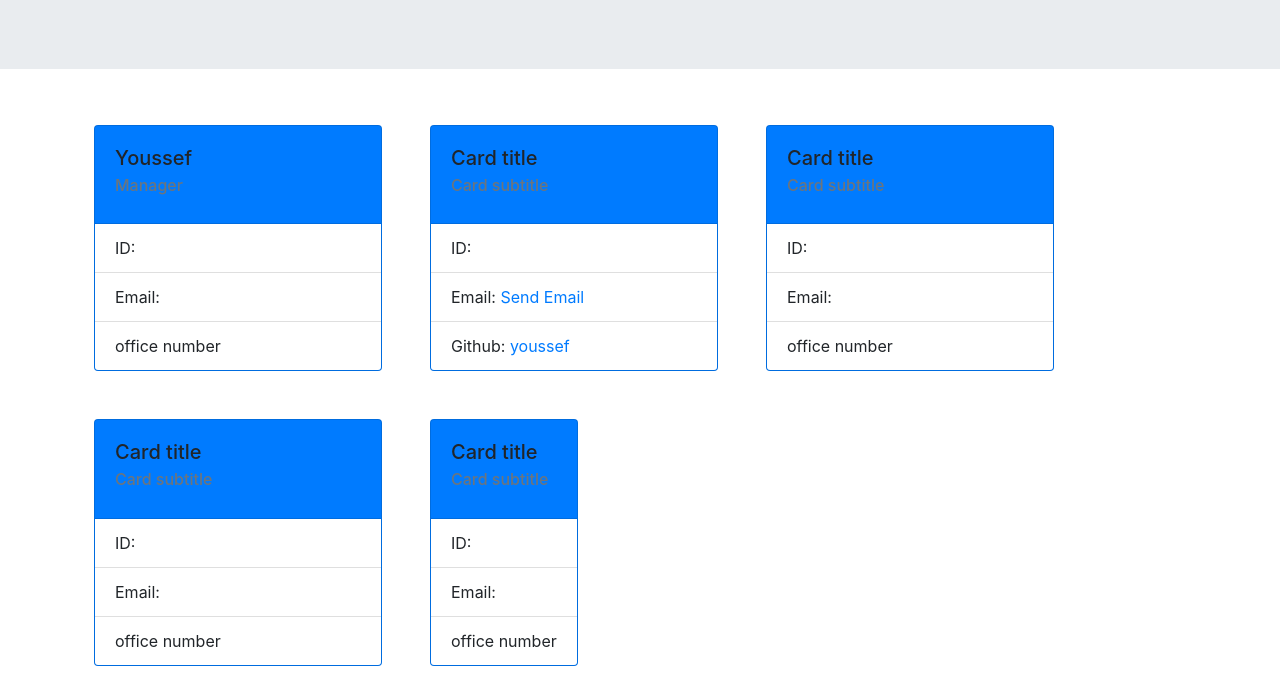
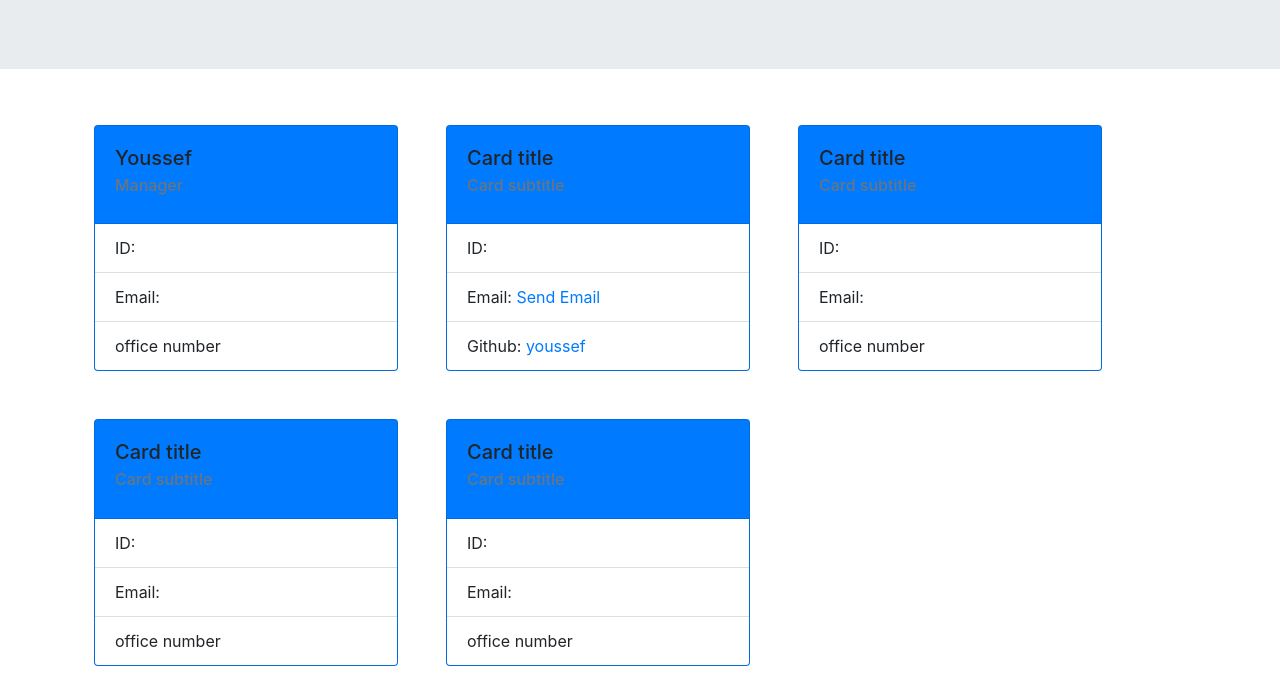
Before and after one commit to youssefojeil/10-Team-Profile-Generator, a website: page src/template.html in a window 1280 px wide. Shown: the part 134-824 px from the top of the page. Drawn offline with nearby package versions, Linux system fonts and the light colour scheme.

```diff
--- a/src/template.html
+++ b/src/template.html
@@ -7,12 +7,16 @@
     <meta name="viewport" content="width=device-width, initial-scale=1.0">
     <link rel="stylesheet" href="https://cdn.jsdelivr.net/npm/bootstrap@4.6.2/dist/css/bootstrap.min.css"
         integrity="sha384-xOolHFLEh07PJGoPkLv1IbcEPTNtaed2xpHsD9ESMhqIYd0nLMwNLD69Npy4HI+N" crossorigin="anonymous">
+        <link rel="preconnect" href="https://fonts.googleapis.com">
+        <link rel="preconnect" href="https://fonts.gstatic.com" crossorigin>
+        <link href="https://fonts.googleapis.com/css2?family=Open+Sans:wght@300&display=swap" rel="stylesheet">
+        <link rel="stylesheet" href="../dist/styles.css">
     <title>Document</title>
 </head>
 
 <body>
 
-    <div class="jumbotron jumbotron-fluid">
+    <div class="jumbotron jumbotron-fluid jumbo-custom">
         <div class="container">
             <h1 class="display-4">My Team</h1>
         </div>
@@ -21,7 +25,7 @@
     <div class="container">
         <div class="row">
 
-            <div class="card m-4 bg-primary" style="width: 18rem;">
+            <div class="card m-4 bg-primary" style="width: 19rem;">
                 <div class="card-body">
                     <h5 class="card-title">Youssef</h5>
                     <h6 class="card-subtitle mb-2 text-muted">Manager</h6>
@@ -33,7 +37,7 @@
                 </ul>
             </div>
 
-            <div class="card m-4 bg-primary" style="width: 18rem;">
+            <div class="card m-4 bg-primary" style="width: 19rem;">
                 <div class="card-body">
                     <h5 class="card-title">Card title</h5>
                     <h6 class="card-subtitle mb-2 text-muted">Card subtitle</h6>
@@ -44,7 +48,7 @@
                     <li class="list-group-item">Github: <a href="https://github.com/youssefojeil" target="_blank" rel="noopener noreferrer">youssef</a></li>
                 </ul>
             </div>
-            <div class="card m-4 bg-primary" style="width: 18rem;">
+            <div class="card m-4 bg-primary" style="width: 19rem;">
                 <div class="card-body">
                     <h5 class="card-title">Card title</h5>
                     <h6 class="card-subtitle mb-2 text-muted">Card subtitle</h6>
@@ -55,7 +59,7 @@
                     <li class="list-group-item">office number</li>
                 </ul>
             </div>
-            <div class="card m-4 bg-primary" style="width: 18rem;">
+            <div class="card m-4 bg-primary" style="width: 19rem;">
                 <div class="card-body">
                     <h5 class="card-title">Card title</h5>
                     <h6 class="card-subtitle mb-2 text-muted">Card subtitle</h6>
@@ -67,7 +71,7 @@
                 </ul>
             </div>
 
-            <div class="card m-4 bg-primary">
+            <div class="card m-4 bg-primary" style="width: 19rem;">
                 <div class="card-body">
                     <h5 class="card-title">Card title</h5>
                     <h6 class="card-subtitle mb-2 text-muted">Card subtitle</h6>
```
Also changed, not shown: __tests__/Employee.test.js (+4 -5 lines), __tests__/Engineer.test.js (+14 -4 lines), __tests__/Intern.test.js (+16 -6 lines), __tests__/Manager.test.js (+14 -4 lines).
